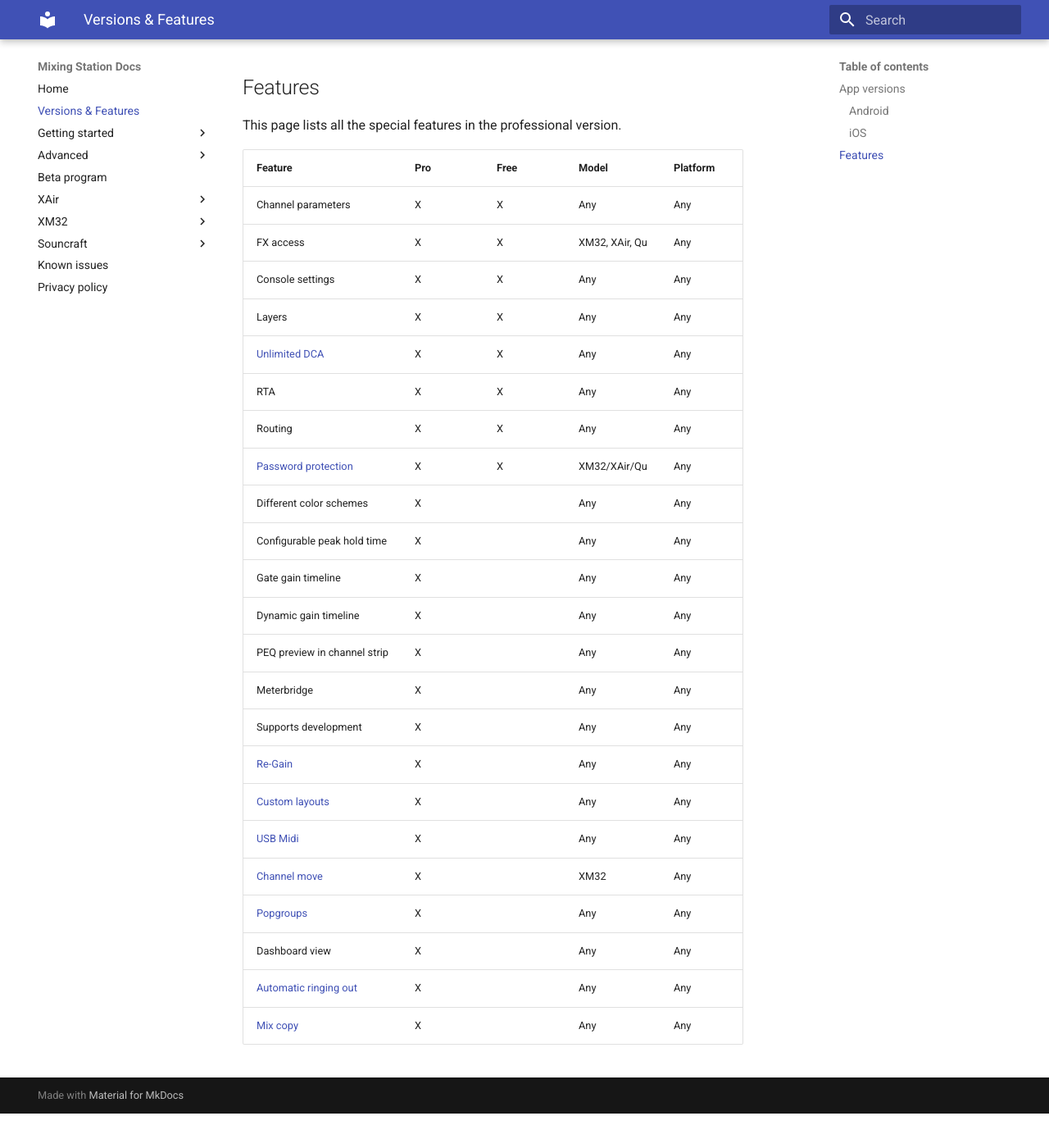
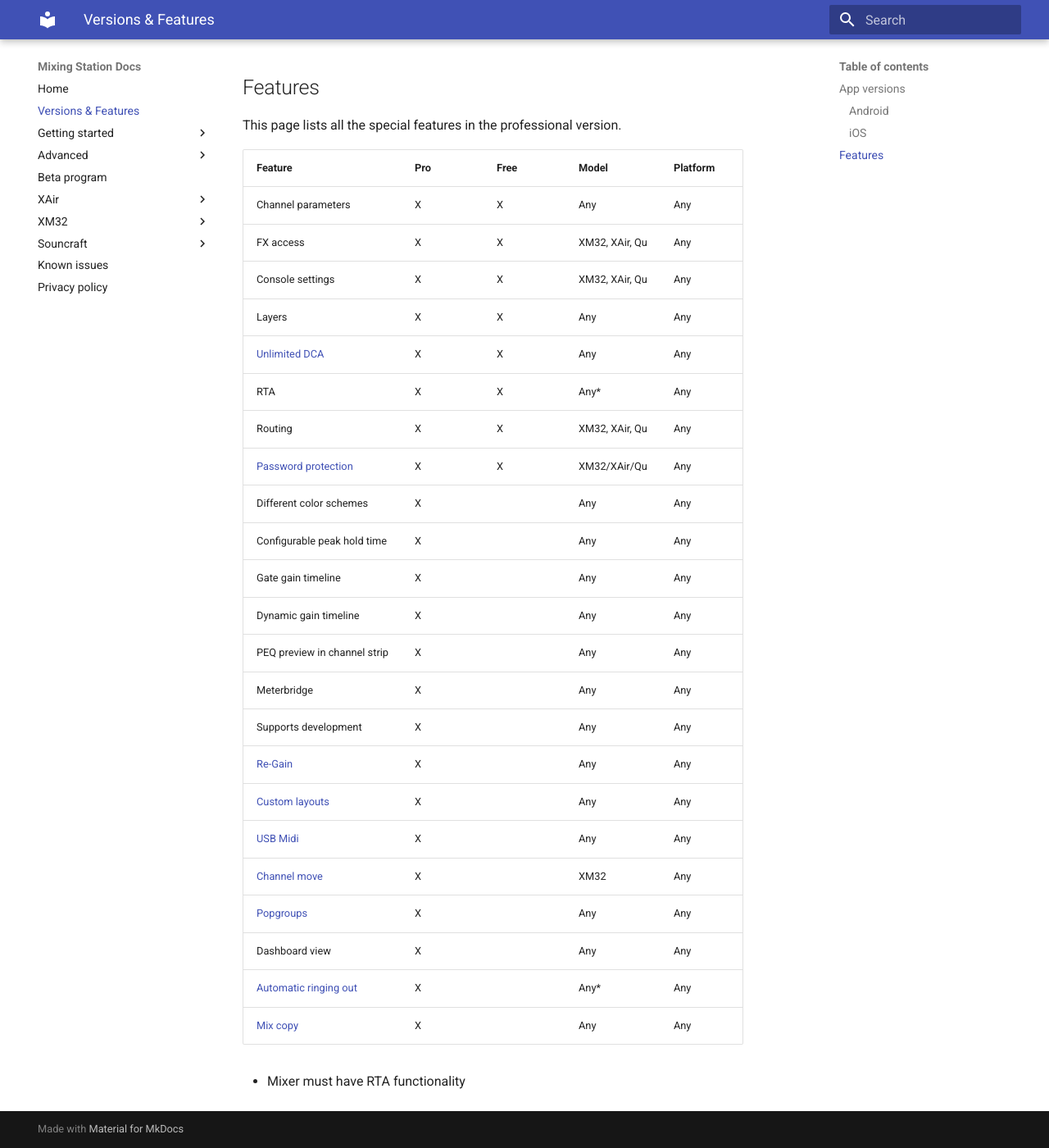
Before and after one commit to davidgiga1993/mixing-station-docs, an MkDocs documentation site: the page built from docs/feature-list.md, in a window 1280 px wide and 1400 px high, scrolled down 542 px. Shown: the whole window at 82% size. Built offline with MkDocs 1.6.1 and Material for MkDocs 9.7.7, drawn with Linux system fonts in a browser that asks for light colours; before the commit the page ends 1900 px from its top, so only the background shows below that.

Commit message:
Update feature-list

```diff
--- a/docs/feature-list.md
+++ b/docs/feature-list.md
@@ -17,11 +17,11 @@
 | ------ |  ------ | ------ | --- | --- |
 | Channel parameters | X | X | Any | Any |
 | FX access | X | X | XM32, XAir, Qu | Any |
-| Console settings | X | X | Any | Any |
+| Console settings | X | X | XM32, XAir, Qu | Any |
 | Layers | X | X | Any | Any |
 | [Unlimited DCA](layer-idcas.md) | X | X | Any | Any |
-| RTA | X | X | Any | Any |
-| Routing | X| X | Any | Any |
+| RTA | X | X | Any* | Any |
+| Routing | X| X | XM32, XAir, Qu | Any |
 | [Password protection](xm32/bus-password.md) | X | X | XM32/XAir/Qu | Any |
 | Different color schemes | X | | Any | Any |
 | Configurable peak hold time | X | | Any | Any |
@@ -36,5 +36,7 @@
 | [Channel move](xm32/channel-move.md) | X | | XM32 | Any |
 | [Popgroups](app-settings.md) | X | | Any | Any |
 | Dashboard view | X | | Any | Any |
-| [Automatic ringing out](feedback-detection.md) | X | | Any | Any |
+| [Automatic ringing out](feedback-detection.md) | X | | Any* | Any |
 | [Mix copy](mix-copy.md) | X | | Any | Any |
+
+* Mixer must have RTA functionality
```
